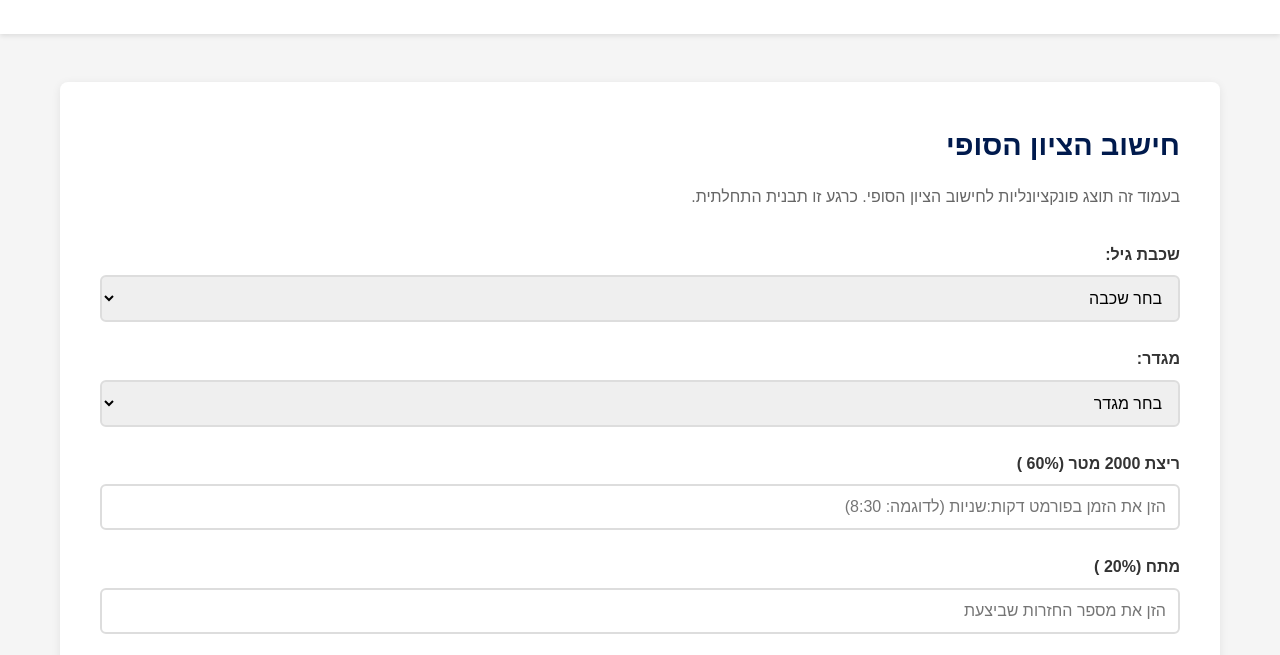
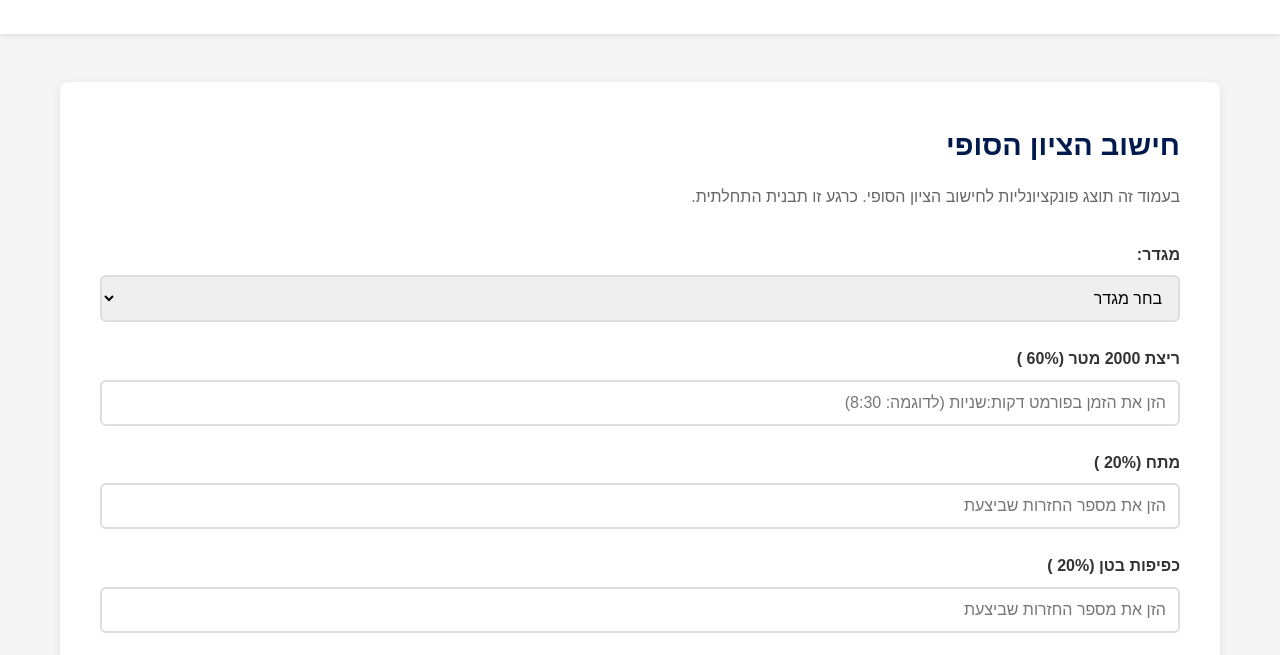
Before and after one commit to omerbna/reali-sports, a plain HTML site: page finalGrade.html in a window 1280 px wide. Shown: the part 143-798 px from the top of the page. Drawn offline with Linux system fonts and the light colour scheme.

Commit message:
fixed grade and user input chnages

```diff
--- a/finalGrade.html
+++ b/finalGrade.html
@@ -28,13 +28,7 @@
                 <p class="description">בעמוד זה תוצג פונקציונליות לחישוב הציון הסופי. כרגע זו תבנית התחלתית.</p>
 
                 <form id="finalGradeForm">
-                    <div class="form-group">
-                        <label for="grade">שכבת גיל:</label>
-                        <select id="grade" name="grade" required>
-                            <option value="" disabled selected hidden>בחר שכבה</option>
-                        </select>
-                    </div>
-
+                    <!-- grade is fixed to 12, no input required -->
                     <div class="form-group">
                         <label for="gender">מגדר:</label>
                         <select id="gender" name="gender" required>
--- a/finalGrade.js
+++ b/finalGrade.js
@@ -78,7 +78,6 @@ async function loadText(path) {
 document.addEventListener('DOMContentLoaded', async () => {
     // page is specific to 12th grade; use constant rather than selector
     const GRADE = '12';
-    // gender dropdown element
     const genderSelect = document.getElementById('gender');
     const testInputsDiv = document.getElementById('testInputs');
     const form = document.getElementById('finalGradeForm');
@@ -99,7 +98,6 @@ document.addEventListener('DOMContentLoaded', async () => {
         const genders = options.filter(o => o.field === 'gender').map(o => ({ value: o.value, label: o.label }));
         // grades are irrelevant here since grade is a constant
         fields = parseCSV(fieldsText).map(f => ({ value: f.value, label: f.label, description: f.description, input_format: f.input_format }));
-        // build gender options for selector
         buildSelectOptions(genderSelect, genders);
 
         weights = parseCSV(weightsText).map(w => ({ test_type: w.test_type || w.value || w.testType, label: w.label, weight: parseFloat(w.weight_percent || w.weight || '0') }));
```
Also changed, not shown: 1 other file.
